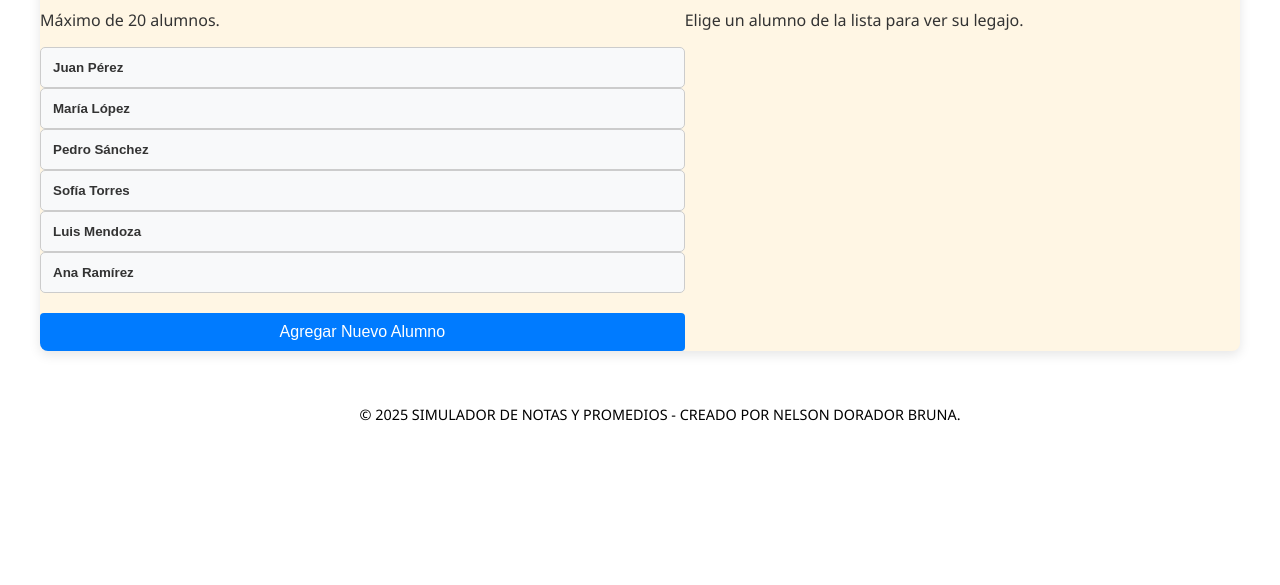
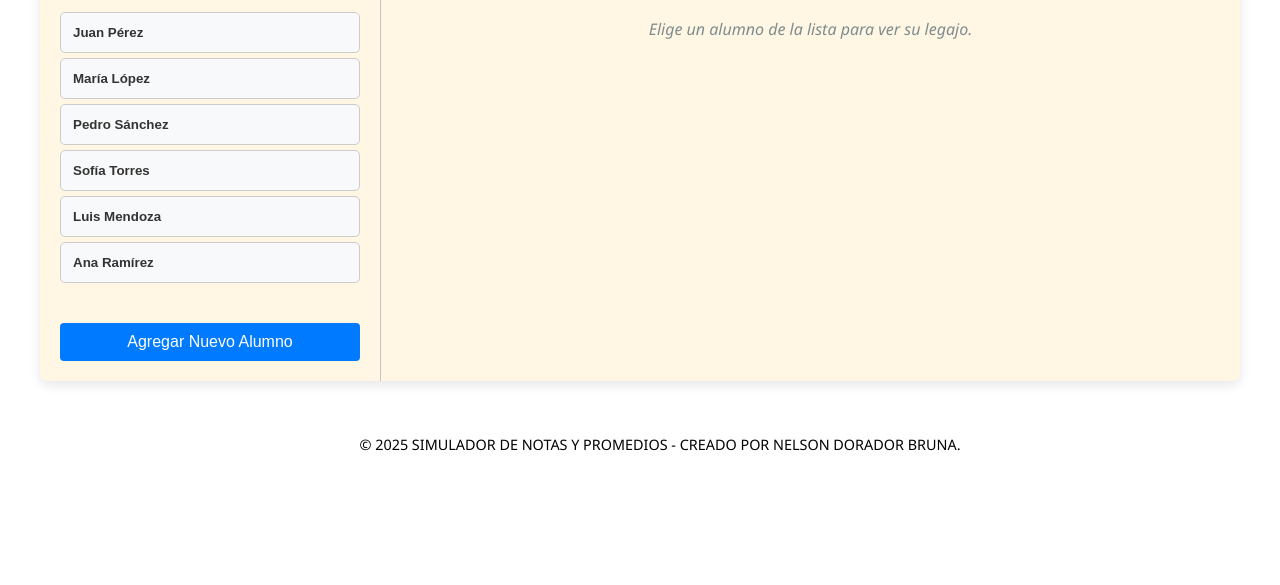
Before and after one commit to ndorador/ProyectoFinalDoradorJS, a plain HTML site: page index.html in a window 1280 px wide. Shown: the part 215-800 px from the top of the page. Drawn offline with Linux system fonts and the light colour scheme; some packages are replaced by stand-ins of ours; a script that the page names is missing.

Commit message:
probando rutas para el css 2.2

```diff
--- a/css/style.css
+++ b/css/style.css
@@ -1,7 +1,6 @@
-
-@import url('../css/components/_base.css');
-@import url('../components/_header.css');
-@import url('../components/_sidebar.css');
-@import url('../components/_main-content.css');
-@import url('../css/components/_buttons.css');
-@import url('./css/media.css');
+@import url('./components/_base.css');
+@import url('./components/_header.css');
+@import url('./components/_sidebar.css');
+@import url('./components/_main-content.css');
+@import url('./components/_buttons.css');
+@import url('/css/media.css');
```
